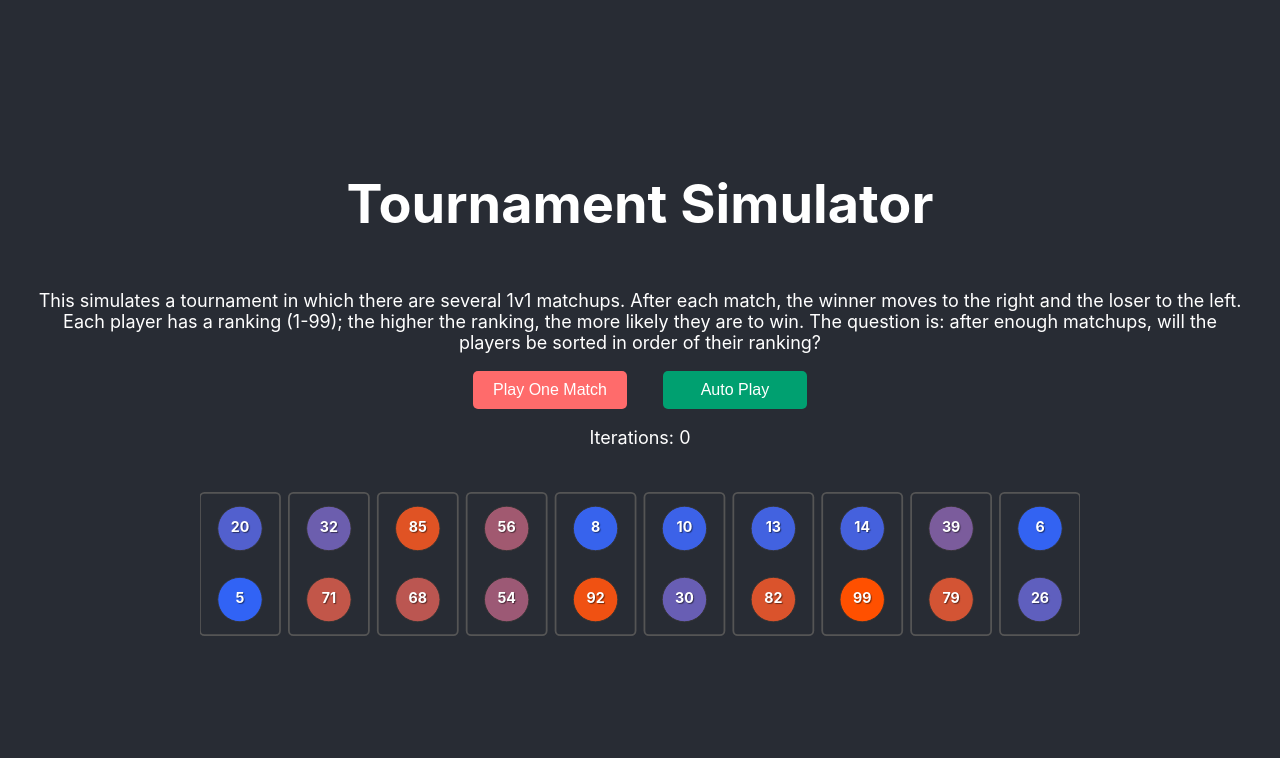
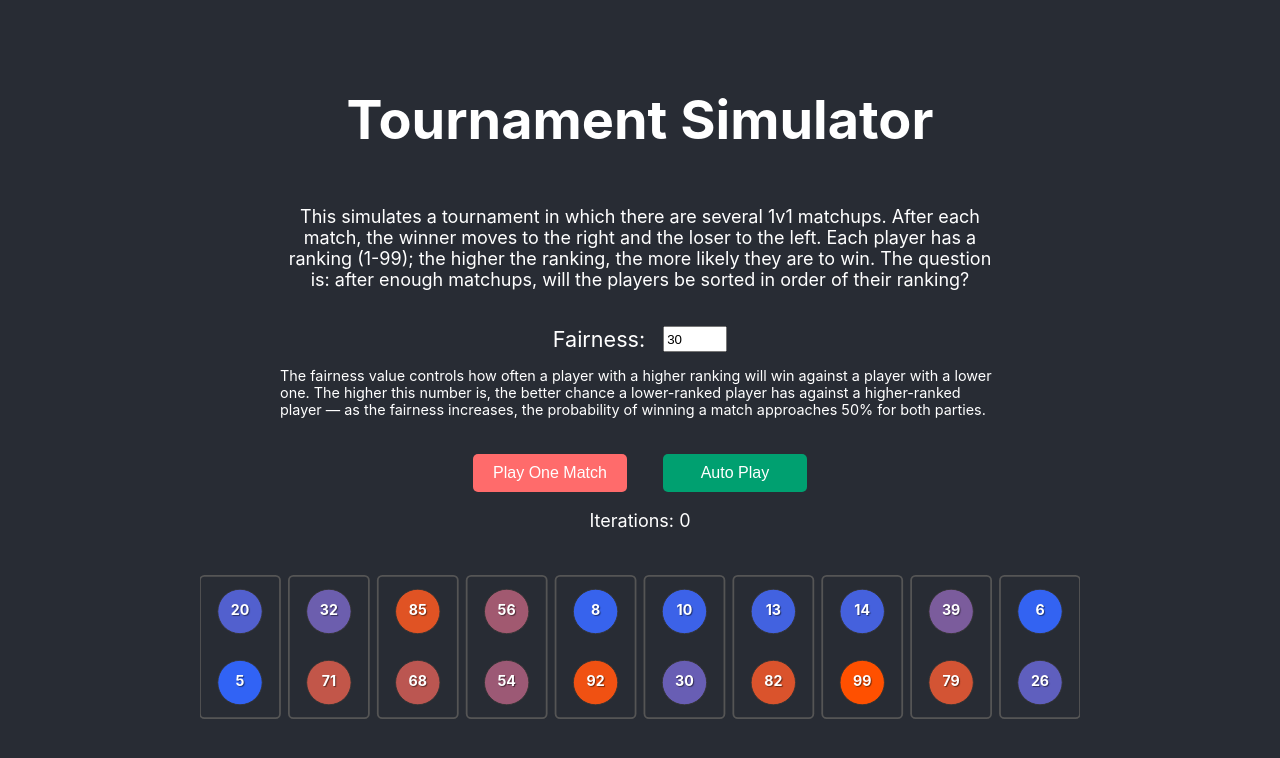
Before and after one commit to drbr/tournament-simulator, a React (Create React App) app: page / in a window 1280 px wide. Shown: the top 758 px of the page. Built offline with nearby package versions, Linux system fonts and the light colour scheme.

Commit message:
decisiveness -> fairness, make it configurable

```diff
--- a/src/App.css
+++ b/src/App.css
@@ -18,3 +18,7 @@ html {
 h1 {
   font-size: 3rem;
 }
+
+p {
+  max-width: 40rem;
+}
--- a/src/App.tsx
+++ b/src/App.tsx
@@ -7,6 +7,7 @@ import { playMatch } from './tournament';
 const RECTANGLE_COUNT = 10;
 const ANIMATION_TIME_MILLISECONDS = 300;
 const AUTO_PLAY_INTERVAL = 350;
+const DEFAULT_FAIRNESS = 30;
 
 type GameState = Readonly<{
   iterationCount: number;
@@ -15,19 +16,23 @@ type GameState = Readonly<{
 
 const initialState: GameState = {
   iterationCount: 0,
+
   circles: initRandomCircles(RECTANGLE_COUNT),
 };
 
-function circlesReducer(prev: GameState, _: void): GameState {
-  return {
-    iterationCount: prev.iterationCount + 1,
-    circles: playMatch(prev.circles, RECTANGLE_COUNT),
+function makeCirclesReducer(fairness: number) {
+  return (prev: GameState, _: void): GameState => {
+    return {
+      iterationCount: prev.iterationCount + 1,
+      circles: playMatch(prev.circles, RECTANGLE_COUNT, fairness),
+    };
   };
 }
 
 export const App: React.FC = () => {
+  const [fairness, setFairness] = useState(DEFAULT_FAIRNESS);
   const [autoPlay, setAutoPlay] = useState(false);
-  const [state, iterateGame] = useReducer(circlesReducer, initialState);
+  const [state, iterateGame] = useReducer(makeCirclesReducer(fairness), initialState);
 
   useEffect(() => {
     if (autoPlay) {
@@ -56,6 +61,27 @@ export const App: React.FC = () => {
         will the players be sorted in order of their ranking?
       </p>
 
+      <label style={{ display: 'flex', gap: '1rem', marginTop: '1rem', fontSize: '1.2rem' }}>
+        Fairness:
+        <input
+          type="number"
+          value={fairness}
+          min={0}
+          max={200}
+          onChange={(e) => setFairness(Number(e.target.value))}
+        />
+      </label>
+      <p
+        style={{
+          fontSize: '0.8rem',
+          textAlign: 'left',
+          marginBottom: '2rem',
+        }}>
+        The fairness value controls how often a player with a higher ranking will win against a
+        player with a lower one. The higher this number is, the better chance a lower-ranked player
+        has against a higher-ranked player — as the fairness increases, the probability of winning a
+        match approaches 50% for both parties.
+      </p>
       <div style={{ display: 'flex', gap: '2rem' }}>
         <button
           onClick={iterateGame}
--- a/src/tournament.ts
+++ b/src/tournament.ts
@@ -7,15 +7,9 @@ export type MatchParticipant = {
   ranking: number; // from 1 to 99
 };
 
-/** The Decisiveness value controls how often a player with a higher ranking will win against
- * a player with a lower one. The higher this number is, the better chance a lower-ranked player
- * has against a higher-ranked player.
- */
-const DECISIVENESS = 50;
-
-function matchWinner(a: Circle, b: Circle): Circle {
-  const aChance = a.ranking + DECISIVENESS;
-  const bChance = b.ranking + DECISIVENESS;
+function matchWinner(a: Circle, b: Circle, fairness: number): Circle {
+  const aChance = a.ranking + fairness;
+  const bChance = b.ranking + fairness;
 
   const randomNumber = randomNumberInRange(0, aChance + bChance);
   if (randomNumber < aChance) {
@@ -32,7 +26,11 @@ function matchWinner(a: Circle, b: Circle): Circle {
  * @returns A list of circles. It's important that these are returned in the same order
  * as they started. The easy way to do this is just to sort them by ID.
  */
-export function playMatch(circles: readonly Circle[], numRectangles: number): readonly Circle[] {
+export function playMatch(
+  circles: readonly Circle[],
+  numRectangles: number,
+  fairness: number
+): readonly Circle[] {
   const next: Circle[] = [];
   // Group the participants into matches, denoted by their rectangle index. Then, play each match
   // and determine the winner. The winner goes to the next rectangle, always on the top; and the
@@ -45,7 +43,7 @@ export function playMatch(circles: readonly Circle[], numRectangles: number): re
     if (!a || !b) {
       throw new Error('The indexing logic is wrong!!!!');
     }
-    const winner = matchWinner(a, b);
+    const winner = matchWinner(a, b, fairness);
     const loser = winner === a ? b : a;
     next.push(newPositionForWinner(winner, numRectangles));
     next.push(newPositionForLoser(loser));
```
